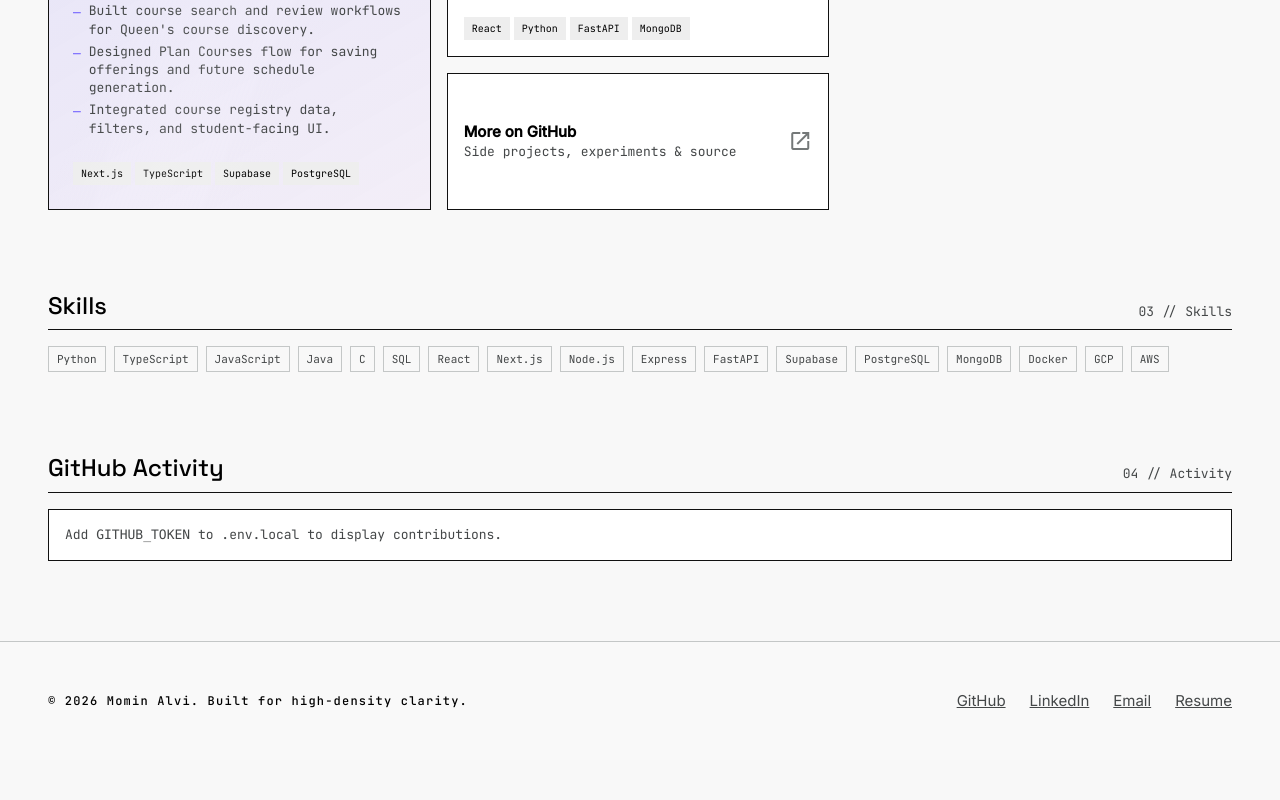
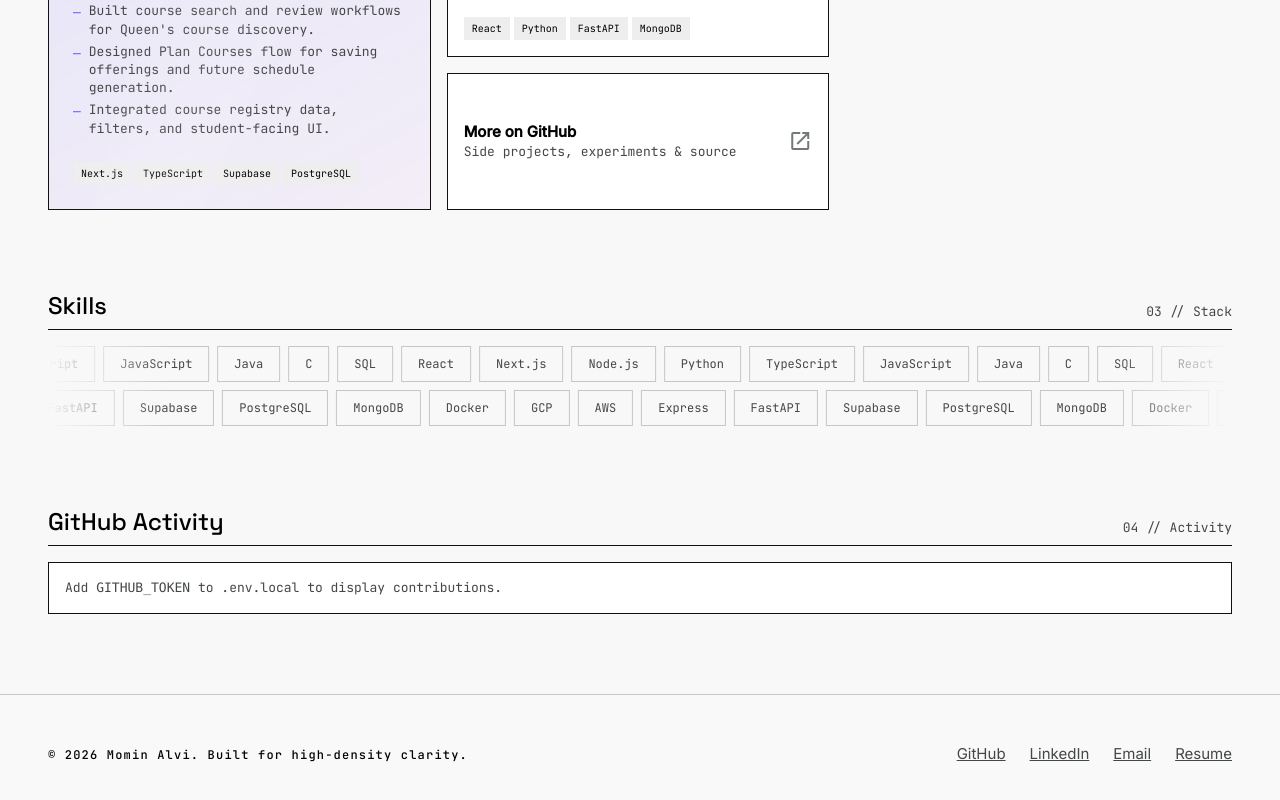
Before and after one commit to mominalvi/personal-portfolio, a Next.js app: page / in a window 1280 px wide. Shown: the part 1187-1987 px from the top of the page. Before the commit the page ends 1947 px from the top, so only its background shows below. Built offline with nearby package versions, Linux system fonts and the light colour scheme.

Commit message:
redesign skills as marquee tracks

```diff
--- a/src/components/Skills.tsx
+++ b/src/components/Skills.tsx
@@ -1,31 +1,43 @@
+import Marquee from "@/components/motion/Marquee";
+
 const skills = [
   "Python", "TypeScript", "JavaScript", "Java", "C", "SQL",
   "React", "Next.js", "Node.js", "Express", "FastAPI",
   "Supabase", "PostgreSQL", "MongoDB", "Docker", "GCP", "AWS",
 ];
 
+const mid = Math.ceil(skills.length / 2);
+const rowA = skills.slice(0, mid);
+const rowB = skills.slice(mid);
+
+function Chip({ s }: { s: string }) {
+  return (
+    <span className="border border-outline-variant px-md py-sm mx-xs font-meta-technical text-[12px] text-on-surface-variant whitespace-nowrap hover:border-[color:var(--accent)] hover:text-primary transition-colors">
+      {s}
+    </span>
+  );
+}
+
 export default function Skills() {
   return (
-    <section
-      className="animate-fade-in-up"
-      id="skills"
-      style={{ animationDelay: "450ms" }}
-    >
+    <section className="animate-fade-in-up" id="skills">
       <div className="flex justify-between items-end border-b-architectural pb-sm mb-md">
         <h2 className="font-h3 text-h3 text-primary">Skills</h2>
         <span className="font-meta-technical text-meta-technical text-on-surface-variant">
-          03 // Skills
+          03 // Stack
         </span>
       </div>
-      <div className="flex flex-wrap gap-sm">
-        {skills.map((skill) => (
-          <span
-            key={skill}
-            className="border border-outline-variant px-sm py-xs font-meta-technical text-[11px] text-on-surface-variant"
-          >
-            {skill}
-          </span>
-        ))}
+      <div className="flex flex-col gap-sm">
+        <Marquee durationSec={30}>
+          {rowA.map((s) => (
+            <Chip key={s} s={s} />
+          ))}
+        </Marquee>
+        <Marquee durationSec={36}>
+          {rowB.map((s) => (
+            <Chip key={s} s={s} />
+          ))}
+        </Marquee>
       </div>
     </section>
   );
```
